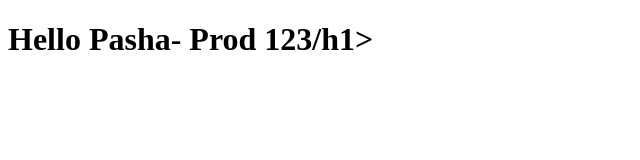
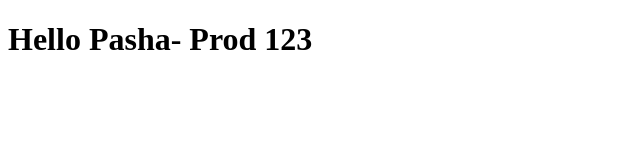
Before and after one commit to pasha494/AzureDevOpsDemo, a plain HTML site: page Index.html in a window 1280 px wide. Shown: the full height of the page, 0-640 px from the left. Drawn offline with Linux system fonts and the light colour scheme.

Commit message:
Update Index.html

```diff
--- a/Index.html
+++ b/Index.html
@@ -7,6 +7,6 @@
 
 </head>
 <body>
-    <h1>Hello Pasha- Prod 123/h1>
+    <h1>Hello Pasha- Prod 123</h1>
 </body>
 </html>
```
